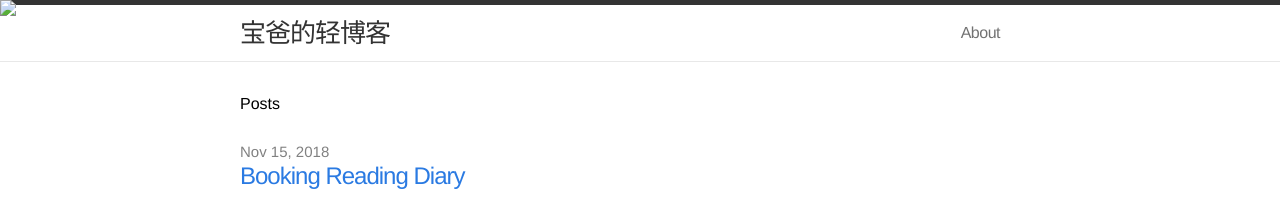
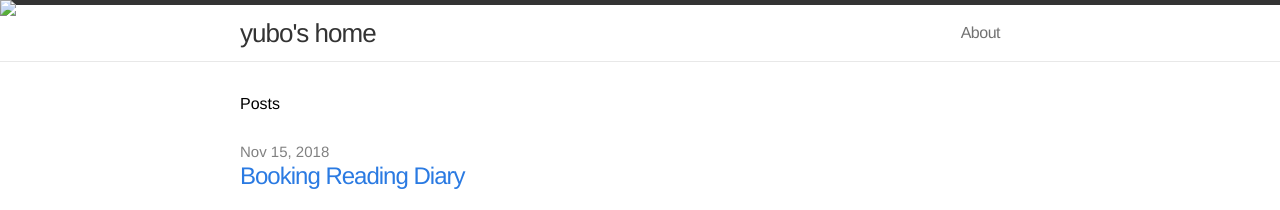
Before and after one commit to yubo-yue/yubo-yue.github.io, a Jekyll site: the page built from index.html, in a window 1280 px wide and 900 px high. Shown: the top 210 px of the window. Built offline with Jekyll 4.4.1, drawn with Linux system fonts in a browser that asks for light colours; some of the changed text lies outside the part shown.

Commit message:
change title

```diff
--- a/_config.yml
+++ b/_config.yml
@@ -1,5 +1,5 @@
 # Site settings
-title: 宝爸的轻博客
+title: yubo's home
 email: yubo.yue@163.com
 description: "Keep looking, Don't settled"
 baseurl: ""
```
Also changed, not shown: _drafts/all-about-microservice.md (+3 -0 lines).
